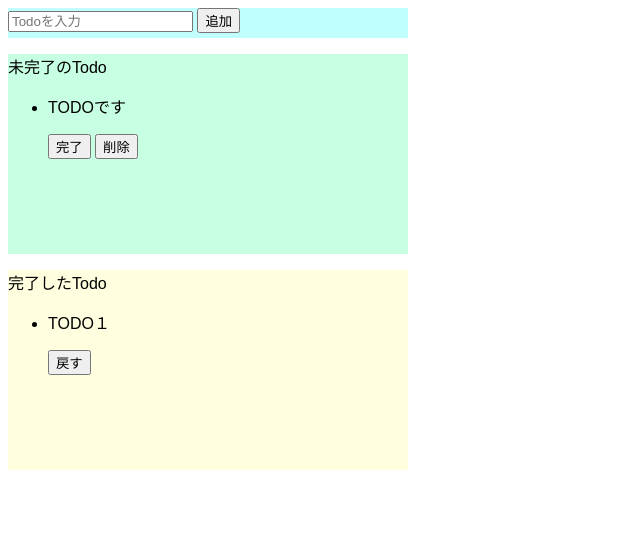
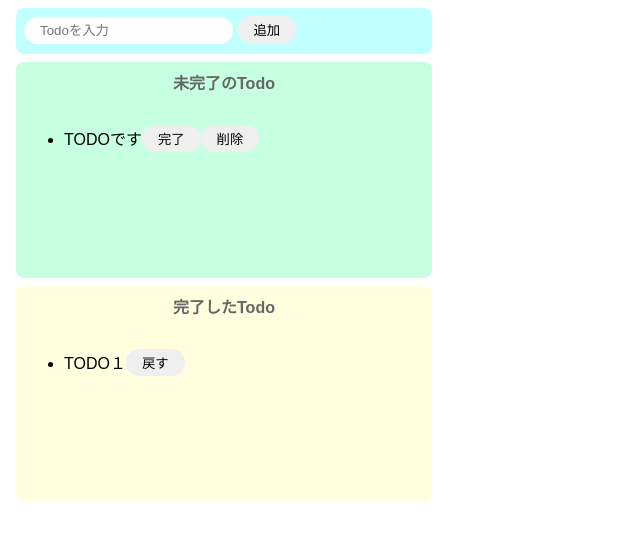
Before and after one commit to mqkotoo/todo_js, a website built with Parcel: page index.html in a window 1280 px wide. Shown: the whole page, without its empty margins (0-640 px from the left). Built offline with nearby package versions, Linux system fonts and the light colour scheme.

Commit message:
update style

```diff
--- a/index.html
+++ b/index.html
@@ -14,10 +14,10 @@
 
     <!-- imcomplete todo -->
     <div class="incomplete-area">
-      <p>未完了のTodo</p>
+      <p class="title">未完了のTodo</p>
       <ul>
         <li>
-          <div>
+          <div class="list-row">
             <p>TODOです</p>
             <button>完了</button>
             <button>削除</button>
@@ -28,10 +28,10 @@
 
     <!-- complete todo -->
     <div class="complete-area">
-      <p>完了したTodo</p>
+      <p class="title">完了したTodo</p>
       <ul>
         <li>
-          <div>
+          <div class="list-row">
             <p>TODO１</p>
             <button>戻す</button>
           </div>
--- a/src/styles.css
+++ b/src/styles.css
@@ -1,21 +1,66 @@
 body {
   font-family: sans-serif;
+}
+
+input {
+  border-radius: 16px;
+  border: none;
+  padding: 6px 16px;
+  outline: none;
+}
+
+button {
+  border-radius: 16px;
+  border: none;
+  padding: 4px 16px;
+}
+
+button:hover {
+  background-color: #ff7fff;
+  color: #fff;
+  cursor: pointer;
+}
+
+li {
+  margin-right: 8px;
 }
 
 .input-area {
   background-color: #c1ffff;
   width: 400px;
   height: 30px;
+  padding: 8px;
+  margin: 8px;
+  border-radius: 8px;
 }
 
 .incomplete-area {
   background-color: #c6ffe2;
   width: 400px;
   min-height: 200px;
+  padding: 8px;
+  margin: 8px;
+  border-radius: 8px;
 }
 
 .complete-area {
   background-color: #ffffe0;
   width: 400px;
   min-height: 200px;
+  padding: 8px;
+  margin: 8px;
+  border-radius: 8px;
 }
+
+.title {
+  text-align: center;
+  margin-top: 0;
+  font-weight: bold;
+  color: #666;
+}
+
+.list-row {
+  display: flex;
+  align-items: center;
+  padding-bottom: 4px;
+}
```
